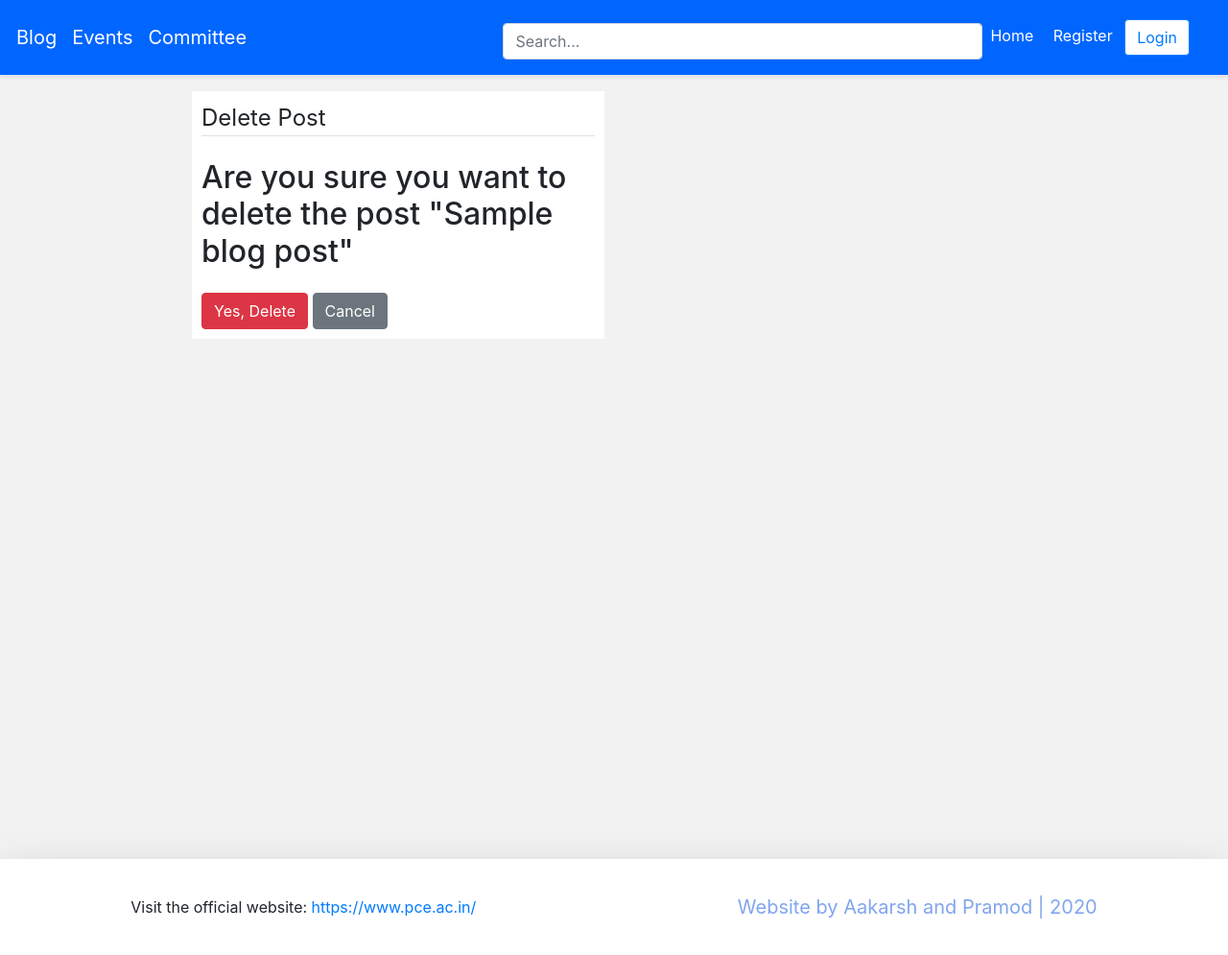
After one commit to Aakarsh-verma/Django-event-app, a Django app: template src/blog/templates/blog/delete_blog.html in a window 1280 px wide. The commit adds this page. Shown: the whole page at 96% size. Run offline with Django 3.2, Linux system fonts and the light colour scheme; the template is opened without the code that fills it: most values are stand-ins (such as "Sample title", 1, 10 or a date in 2020); parts of the project's set-up code (start-up, migrations or seed data) failed here and were passed over; some libraries are stand-ins or nearby versions.

Commit message:
added delete functionality

```diff
--- /dev/null
+++ b/src/blog/templates/blog/delete_blog.html
@@ -0,0 +1,16 @@
+{% extends 'base.html' %}
+{% block content %}
+<div class="content-section bg-white" style="padding: 10px; margin-left: 200px; margin-right: 650px;">
+    <form acition="{% url 'blog:detail' blog_post.id %}" method="POST">
+        {% csrf_token %}
+        <fieldset class="form-group">
+            <legend class="border-bottom mb-4">Delete Post</legend>
+            <h2>Are you sure you want to delete the post "{{ blog_post.title }}"</h2>
+        </fieldset>
+        <div class="from-group">
+            <button class="btn btn-danger" type="submit">Yes, Delete</button>
+            <a class="btn btn-secondary" href="{% url 'blog:detail' blog_post.slug %}">Cancel</a>
+        </div>
+    </form>
+</div>
+{% endblock content %}
--- a/src/blog/templates/blog/detail_blog.html
+++ b/src/blog/templates/blog/detail_blog.html
@@ -21,7 +21,9 @@
                 <h2 class="card-title">{{blog_post.title}}</h2>
                 <p class="card-text">{{blog_post.body|safe}}</p>
                 {% if blog_post.author == request.user %}
+
                 <a href="{% url 'blog:edit' blog_post.slug %}" class="btn btn-primary">Edit</a>
+                <a class="btn btn-danger btn-md mt-1 mb-1" href="{% url 'blog:delete' blog_post.id %}">Delete</a>
                 {% endif %}
             </div>
             <div class="card-footer text-muted">
--- a/src/event/templates/event/detail_event.html
+++ b/src/event/templates/event/detail_event.html
@@ -31,6 +31,7 @@
                 <p class="card-text-bold">{{event_post.body|safe|truncatechars:180}}</p>
                 {% if event_post.author == request.user %}
                 <a href="{% url 'event:edit' event_post.slug %}" class="btn btn-primary">Edit</a>
+                <a class="btn btn-danger btn-md mt-1 mb-1" href="{% url 'event:delete' event_post.id %}">Delete</a>
                 {% endif %}
             </div>
             <div class="card-footer text-muted">
--- a/src/event/urls.py
+++ b/src/event/urls.py
@@ -3,6 +3,7 @@ from event.views import (
     create_event_view,
     detail_event_view,
     edit_event_view,
+    delete_event_view,
 )
 
 
@@ -12,4 +13,5 @@ urlpatterns = [
     path("create/", create_event_view, name="create"),
     path("<slug>/", detail_event_view, name="detail"),
     path("<slug>/edit", edit_event_view, name="edit"),
+    path("<int:id>/delete", delete_event_view, name="delete"),
 ]
--- a/src/templates/base.html
+++ b/src/templates/base.html
@@ -2,7 +2,7 @@
 <html lang="en" dir="ltr">
 
 <head>
-    <title>Pce Blog</title>
+    <title>PCE-Blog</title>
     <!-- Required meta tags -->
     <meta charset="utf-8">
     <meta name="viewport" content="width=device-width, initial-scale=1, shrink-to-fit=no">
```
Also changed, not shown: src/blog/urls.py (+8 -6 lines), src/blog/views.py (+16 -0 lines), src/event/templates/event/delete_event.html (added, +16 -0 lines), src/event/views.py (+14 -0 lines), src/personal/templates/personal/committee_home.html (+18 -12 lines), src/db.sqlite3, src/media_cdn/blog/1/Concerts-345845.jpg (deleted), src/media_cdn/event/1/Concerts-concerts.jpg (deleted).
